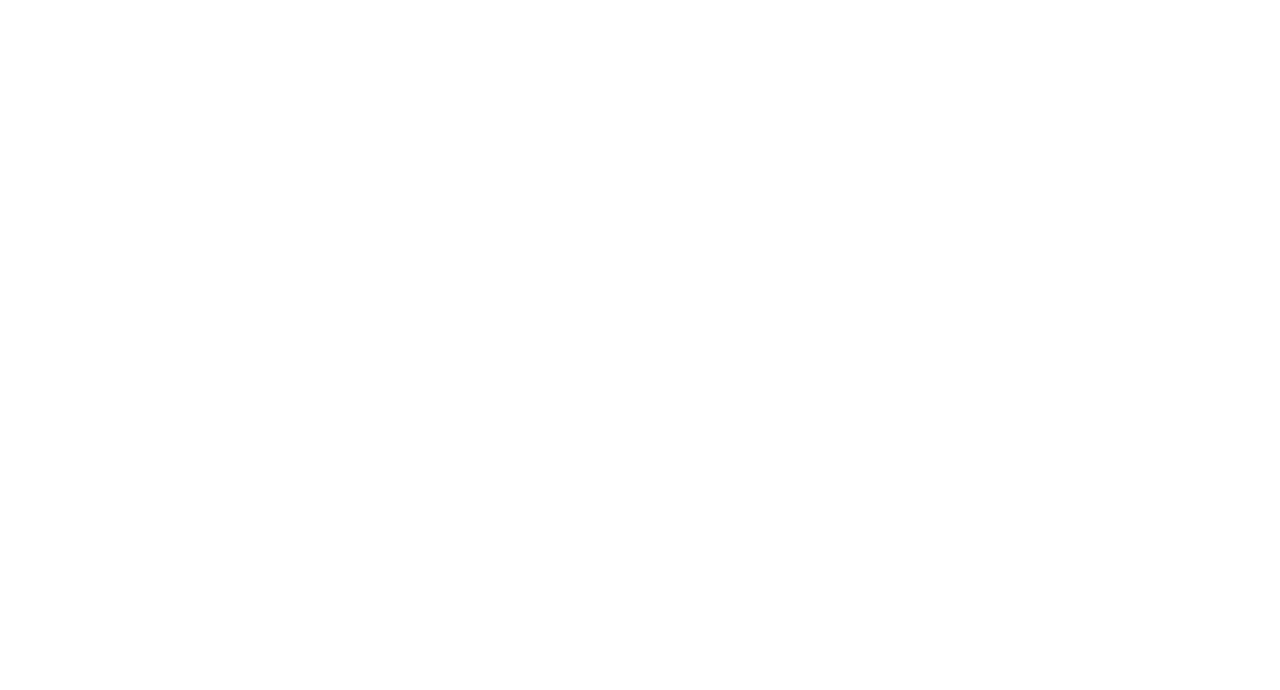
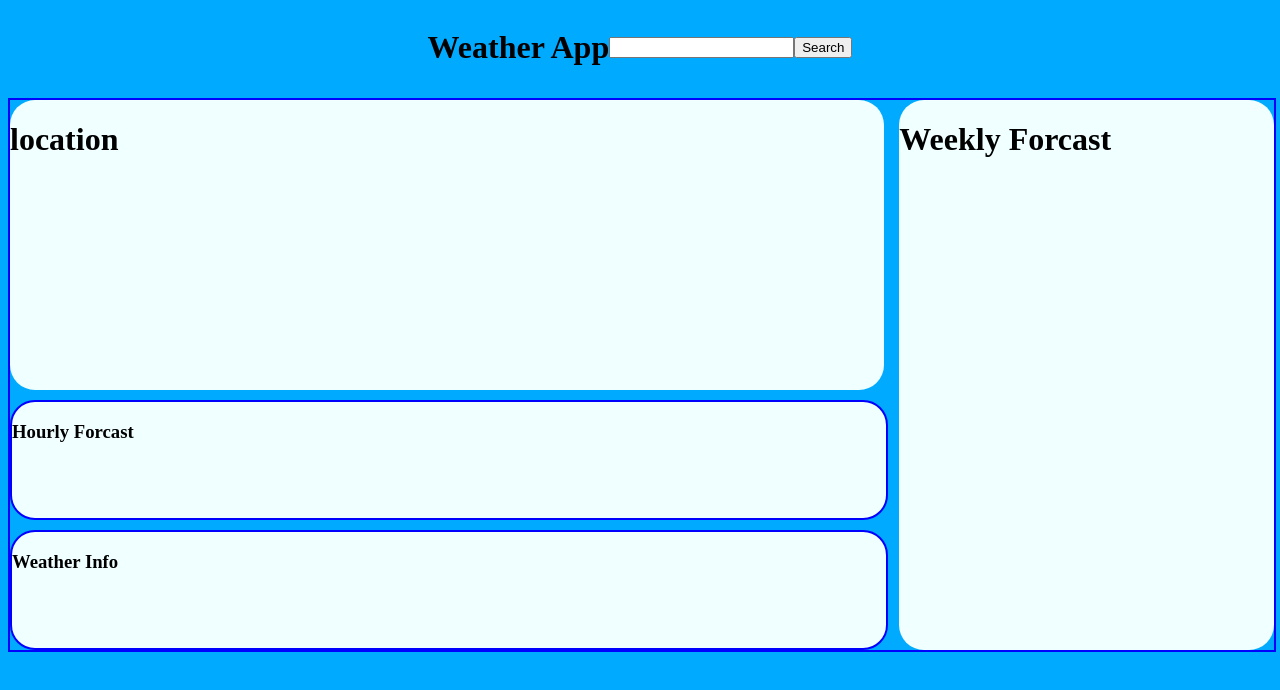
Before and after one commit to Kyssiei/WeatherApp, a plain HTML site: page index.html in a window 1280 px wide. Drawn offline with Linux system fonts and the light colour scheme.

Commit message:
finished layout

```diff
--- a/index.html
+++ b/index.html
@@ -8,6 +8,39 @@
     <title>Document</title>
 </head>
 <body>
+    <!-- Search bar -->
+    <div class="searchBar">
+        <h1>Weather App</h1>
+        <input type="text">
+        <button>Search</button>
+    </div>
+<!-- Main container -->
+    <div class="mainContainer">
 
+        <!-- dashboard -->
+        <div class="dashboard">
+            <div id="locationBanner">
+                <h1>location</h1>
+                <img id="weather-icon" src="" alt="">
+                <div id="temp"></div>
+            </div>
+
+            <!-- hourly forcast display -->
+            <div id="hourlyForcast">
+                <h3>Hourly Forcast</h3>
+            </div>
+
+            <!-- weather info display -->
+            <div id="weatherInfo">
+                <h3>Weather Info</h3>
+            </div>
+
+        </div>
+
+        <!-- side bar -->
+        <div class="sideBar">
+            <h1>Weekly Forcast</h1>
+        </div>
+    </div>
 </body>
 </html>
--- a/style.css
+++ b/style.css
@@ -0,0 +1,66 @@
+body{
+    background-color: rgb(0, 170, 255);
+    display: flex;
+    flex-direction: column;
+}
+.searchBar{
+    display: flex;
+    flex-direction: row;
+    align-items: center;
+    justify-content: center;
+    width: 100%;
+    border-radius: 2px solid white;
+    margin-bottom: 10px;
+}
+.mainContainer{
+    display: flex;
+    flex-direction: row;
+    width: 100%;
+    height: 550px;
+    justify-content: center;
+    /* align-items: center; */
+    border: 2px solid blue;
+}
+.dashboard{
+    display: flex;
+    flex-direction: column;
+    width: 70%;
+    height: 550px;
+    /* background-color: azure; */
+    border-radius: 25px;
+    justify-content: start;
+    margin-right: 15px;
+}
+#locationBanner{
+    width: 100%;
+    height: 300px;
+    border: 20x solid blue;
+    background-color: azure;
+    border-radius: 25px;
+
+}
+#hourlyForcast{
+    width: 100%;
+    height: 120px;
+    background-color: azure;
+    border: 2px solid blue;
+    border-radius: 25px;
+    margin-top: 10px;
+}
+#weatherInfo{
+    width: 100%;
+    height: 120px;
+    background-color: azure;
+    border: 2px solid blue;
+    border-radius: 25px;
+    margin-top: 10px;
+
+}
+.sideBar{
+    display: flex;
+    flex-direction: column;
+    width: 30%;
+    height: 550px;
+    background-color: azure;
+    border-radius: 25px;
+}
```
